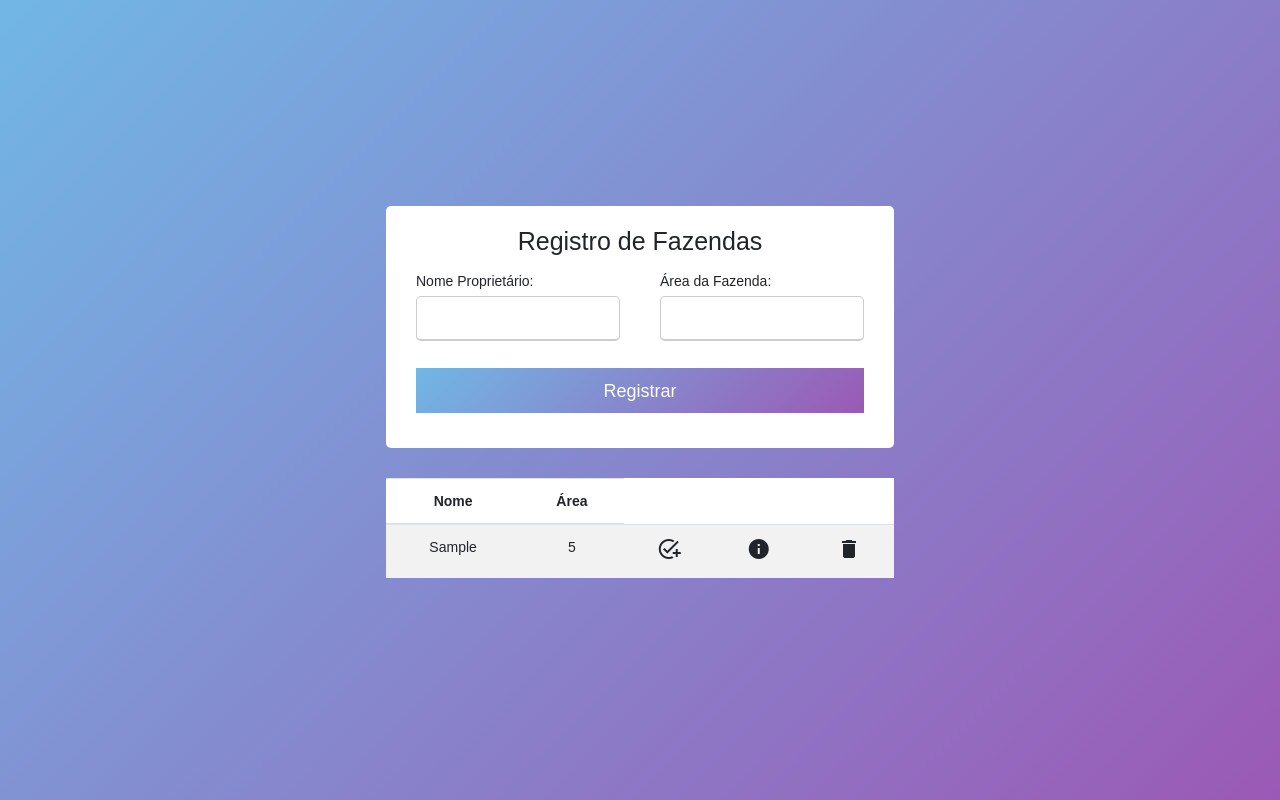
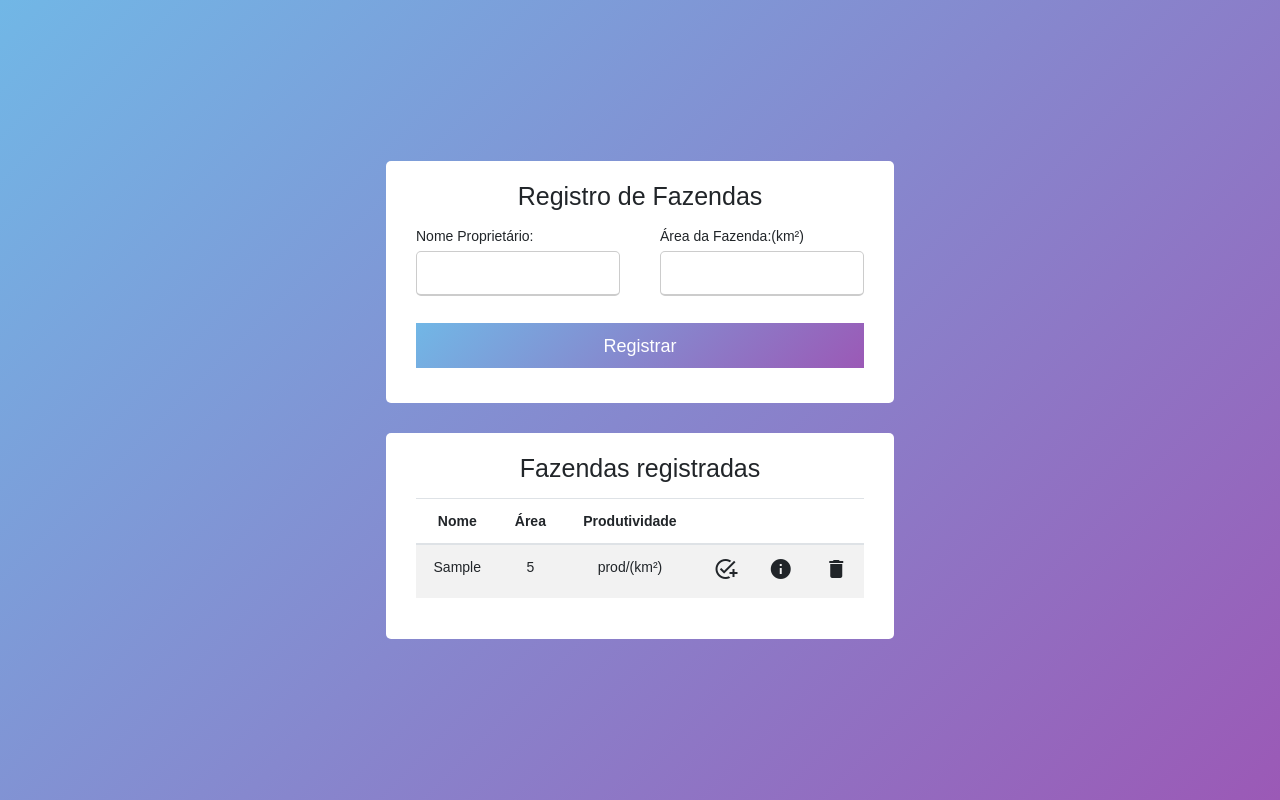
Before and after one commit to felipehirano/farm, an Angular app: page / in a window 1280 px wide. Both pictures are taken after typing "Sample", "5" into the empty fields and a click on the input "Registrar". Built offline with nearby package versions, Linux system fonts and the light colour scheme.

Commit message:
formatando titulo e colocando unidade de medida

```diff
--- a/src/app/form/form.component.html
+++ b/src/app/form/form.component.html
@@ -9,7 +9,7 @@
         [(ngModel)]="model.name" name="name">
       </div>
       <div class="input-box">
-        <span class="details">Área da Fazenda:</span>
+        <span class="details">Área da Fazenda:(km²)</span>
         <input type="number"
         required
         onkeydown="return event.keyCode !== 69 && event.keyCode !== 187 && event.keyCode !== 189"
--- a/src/app/modal-consulta-talhao/modal-consulta-talhao.component.html
+++ b/src/app/modal-consulta-talhao/modal-consulta-talhao.component.html
@@ -5,7 +5,7 @@
     <table *ngIf="dataFarm.listTalhao.length" class="table table-striped">
       <thead>
         <tr>
-          <th>Área</th>
+          <th>Área(km²)</th>
           <th>QtdProdutos</th>
           <th>Produtividade</th>
         </tr>
@@ -14,7 +14,7 @@
         <tr *ngFor="let item of dataFarm.listTalhao">
           <td>{{item.area}}</td>
           <td>{{item.qtdProdutos}}</td>
-          <td>{{item.produtividade}}</td>
+          <td>{{item.produtividade}} prod/(km²)</td>
         </tr>
       </tbody>
     </table>
--- a/src/app/modal-talhao/modal-talhao.component.html
+++ b/src/app/modal-talhao/modal-talhao.component.html
@@ -4,7 +4,7 @@
     <form (ngSubmit)="addTalhao()" #Form="ngForm" ngNativeValidate>
       <div class="user-details">
         <div class="input-box">
-          <span class="details">Área do Talhão:</span>
+          <span class="details">Área do Talhão:(km²)</span>
           <input type="number"
           required
           onkeydown="return event.keyCode !== 69 && event.keyCode !== 187 && event.keyCode !== 189"
@@ -22,19 +22,22 @@
         <input type="submit" name="registrar" value="Registrar">
       </div>
     </form>
-    <table *ngIf="dataSourceTalhao.length" class="table table-striped">
+    <div *ngIf="dataSourceTalhao.length" class="container registros-tabela">
+      <div class="title">Talhões registrados</div>
+      <table class="table table-striped">
         <thead>
           <tr>
             <th>Área</th>
             <th>QtdProdutos</th>
             <th>Produtividade</th>
+            <th></th>
           </tr>
         </thead>
         <tbody>
           <tr *ngFor="let item of dataSourceTalhao">
             <td>{{item.area}}</td>
             <td>{{item.qtdProdutos}}</td>
-          <td>{{item.produtividade}}</td>
+            <td>{{item.produtividade}}prod/(km²)</td>
             <td title="Excluir Registro">
               <span (click)="removeTalhao(item.id)" class="clicavel material-icons">delete</span>
             </td>
@@ -43,3 +46,4 @@
       </table>
     </div>
   </div>
+</div>
--- a/src/app/table/table.component.css
+++ b/src/app/table/table.component.css
@@ -1,4 +1,3 @@
 .table {
   background: white;
-  margin-top: 30px;
 }
--- a/src/app/table/table.component.html
+++ b/src/app/table/table.component.html
@@ -1,14 +1,21 @@
-<table *ngIf="dataSource.length" class="table table-striped">
+<div *ngIf="dataSource.length" class="container registros-tabela">
+  <div class="title">Fazendas registradas</div>
+  <table class="table table-striped">
     <thead>
       <tr>
         <th>Nome</th>
         <th>Área</th>
+        <th>Produtividade</th>
+        <th></th>
+        <th></th>
+        <th></th>
       </tr>
     </thead>
     <tbody>
       <tr *ngFor="let item of dataSource">
         <td>{{item.name}}</td>
         <td>{{item.area}}</td>
+        <td>{{item.produtividade}} prod/(km²)</td>
         <td title="Adicionar Talhão">
           <span (click)="openModalTalhao(modalTalhao, item)" class="clicavel material-icons">add_task</span>
         </td>
@@ -25,13 +32,14 @@
   <ng-template #modalTalhao let-modal>
     <app-modal-talhao (passTalhaoToTableFarm)="passTalhaoToTableFarm($event)"></app-modal-talhao>
     <div class="modal-footer">
-    <button type="button" class="btn btn-outline-dark" (click)="modal.close('Save click')">Ok</button>
+      <button type="button" class="btn btn-outline-dark" (click)="modal.close('Save click')">Fechar</button>
     </div>
   </ng-template>
 
   <ng-template #modalConsulta let-modal>
     <app-modal-consulta-talhao [dataFarm]="dataFarm"></app-modal-consulta-talhao>
     <div class="modal-footer">
-    <button type="button" class="btn btn-outline-dark" (click)="modal.close('Save click')">Ok</button>
+      <button type="button" class="btn btn-outline-dark" (click)="modal.close('Save click')">Fechar</button>
     </div>
   </ng-template>
+</div>
--- a/src/app/table/table.component.ts
+++ b/src/app/table/table.component.ts
@@ -60,8 +60,13 @@ export class TableComponent implements OnInit {
     this.dataSource.forEach((item: { id: any; listTalhao: { id: any; }[]; }) => {
       if(item.id === idFarm) {
         item.listTalhao = listTalhao;
+        this.addProdutividadeOnListFarm(item.listTalhao);
       }
     });
+  }
+
+  addProdutividadeOnListFarm(obj: { id: any; }[]){
+    console.log(obj);
   }
 
   ngOnInit() {}
--- a/src/styles.css
+++ b/src/styles.css
@@ -118,3 +118,7 @@ tr th {
 tr td {
   text-align: center;
 }
+
+.registros-tabela {
+  margin-top: 30px;
+}
```
Lines whose indentation alone changed are shown as unchanged.
